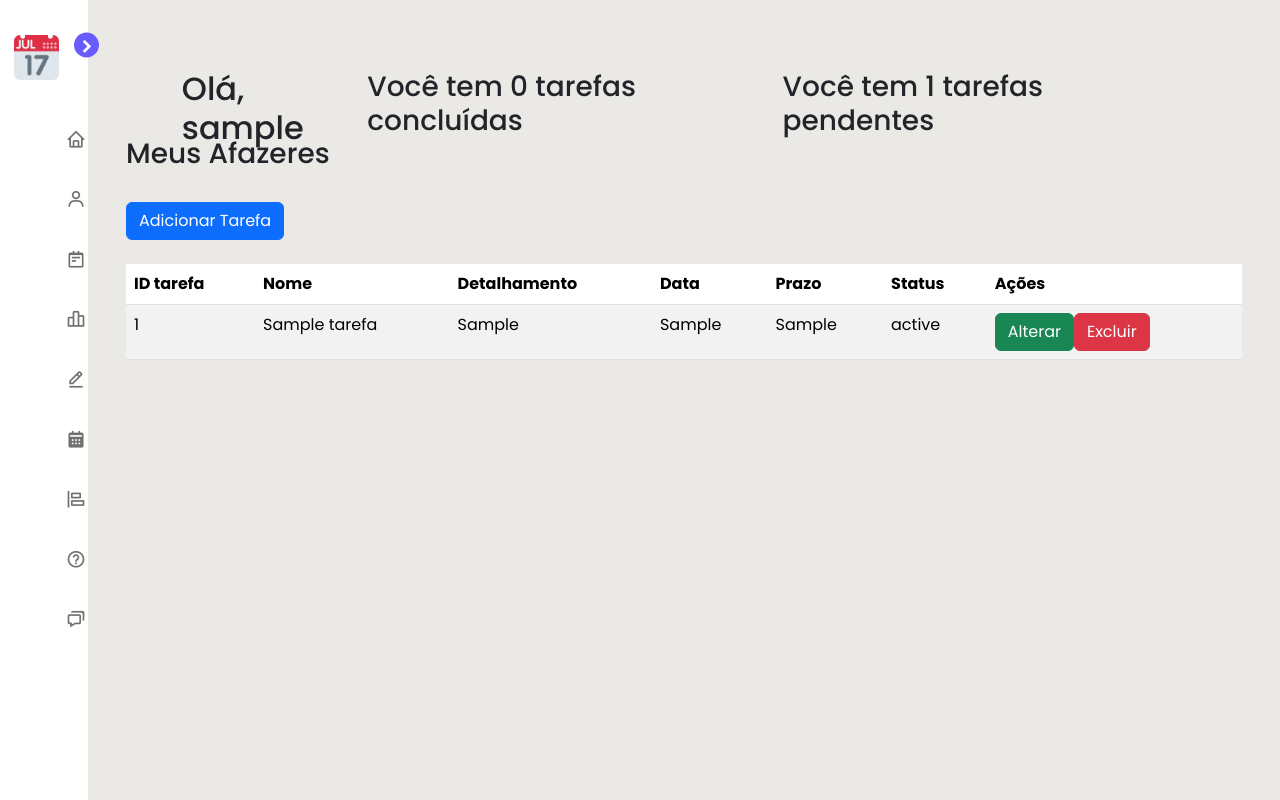
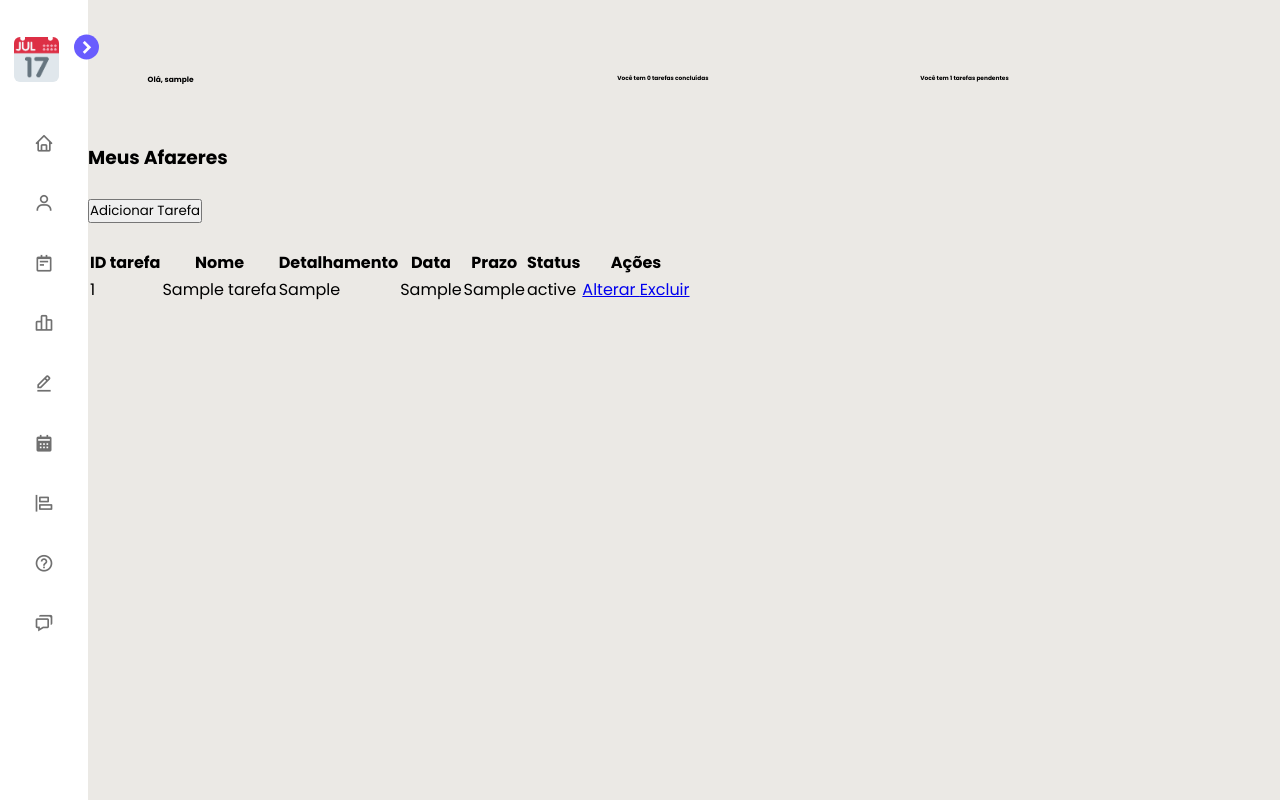
Before and after one commit to FernandaGiacobbo/P--PUM, a PHP site: page /principal.php in a window 1280 px wide. Run offline with PHP 8.4, Linux system fonts and the light colour scheme; the visitor is signed in with stand-in values (Sample User, id 1); tables that the repository leaves empty or names only in its code hold one stand-in row (values such as "Sample post").

Commit message:
leves alterações na main

```diff
--- a/main.php
+++ b/main.php
@@ -1,17 +1,18 @@
+<?php
+  include 'header.php';
+?>
+
 <!DOCTYPE html>
 <html lang="en">
 <head>
   <meta charset="UTF-8">
   <meta name="viewport" content="width=device-width, initial-scale=1.0">
-  <link href="https://cdn.jsdelivr.net/npm/bootstrap@5.3.3/dist/css/bootstrap.min.css" rel="stylesheet">
   <link rel="stylesheet" href="main.css">
-  <script src="https://cdn.jsdelivr.net/npm/bootstrap@5.3.3/dist/js/bootstrap.bundle.min.js"></script>
   <title>Papum</title>
 </head>
 <body>
-<?php
-  include ('header.php');
-?>
+
+
 <section class="home">
 
   <div class="container">
@@ -71,6 +72,8 @@
       <br>
       <br>
 
+    <div class="container">
+
       <table class="table table-striped">
         <thead>
           <tr>
@@ -118,6 +121,7 @@
 
         </tbody>
       </table>
+    </div>
 
 
       </div>
```
Also changed, not shown: main.css (line endings or trailing spaces). Lines whose indentation alone changed are shown as unchanged.
